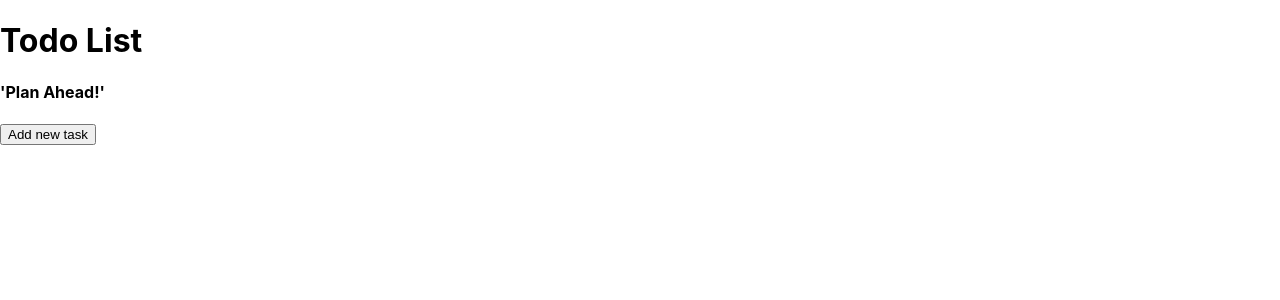
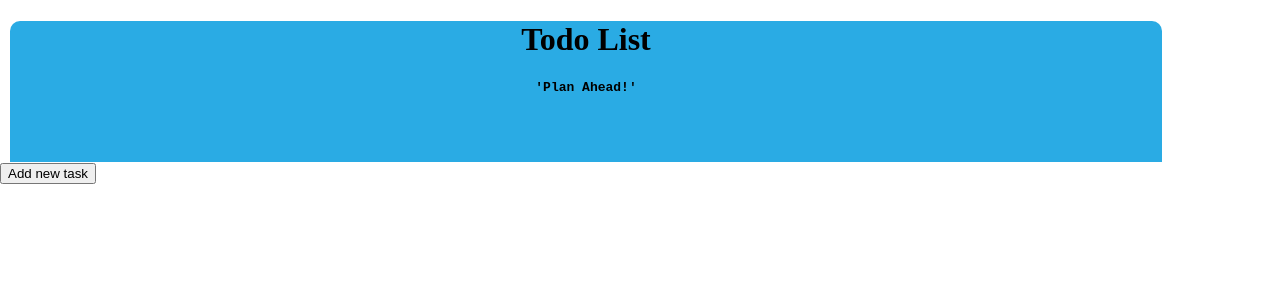
Before and after one commit to Czekk/Todo-List-App, a React (Create React App) app: page / in a window 1280 px wide. Shown: the top 300 px of the page. Built offline with nearby package versions, Linux system fonts and the light colour scheme.

Commit message:
added css and components

```diff
--- a/src/App.js
+++ b/src/App.js
@@ -1,6 +1,8 @@
 import React, {Component} from 'react';
-import Task from './Components/Task/Task';
+import Task from './Components/Tasks/Task/Task';
+import Tasks from './Components/Tasks/Tasks';
 import TaskForm from './Components/TaskForm/TaskForm';
+import Header from './Components/Header/Header';
 
 class App extends Component {
   state= {
@@ -80,7 +82,7 @@ class App extends Component {
       <div>
         {this.state.tasks.map(task => {
           return (
-            <Task title= {task.title}
+            <Tasks title= {task.title}
             desc= {task.description}
             delete= {this.deleteTaskHandler}
             date= {task.date}
@@ -98,11 +100,7 @@ class App extends Component {
 
     return (
       <div className="App">
-        <header>
-          <h1>Todo List</h1>
-          <h4>'Plan Ahead!'</h4>
-        </header>
-
+        <Header/>
         <body>
            {tasks}
            {taskForm}
--- /dev/null
+++ b/src/Components/Header/Header.css
@@ -0,0 +1,19 @@
+.headerCon {
+    background-color: #2AABE4;
+    border-radius: 10px 10px 0 0;
+    margin: 10px 10px 0px 10px;
+    padding-bottom: 50px;
+    width: 90%;
+}
+
+h1 {
+    text-align: center;
+    font-family: cursive;
+    font-weight: bolder;
+}
+
+h4 {
+    text-align: center;
+    font-family: monospace;
+    font-weight:bold;
+}
--- /dev/null
+++ b/src/Components/Header/Header.js
@@ -0,0 +1,12 @@
+import React from 'react';
+import './Header.css';
+
+const header = ()=> {
+   return (
+    <div className='headerCon'>
+        <h1>Todo List</h1>
+        <h4>'Plan Ahead!'</h4>
+    </div>
+   );
+}
+export default header;
--- a/src/Components/TaskForm/TaskForm.css
+++ b/src/Components/TaskForm/TaskForm.css
@@ -1,7 +1,7 @@
 .formContainer {
-    background-color: linen;
-    border-radius: 10px;
-    margin: 10px;
+    background-color: #9DC8E4;
+    border-radius: 0 0 10px 10px;
+    margin: 0 10px 10px 10px;
     padding-bottom: 50px;
     float:center;
     width: 90%;
--- /dev/null
+++ b/src/Components/Tasks/Tasks.js
@@ -0,0 +1,22 @@
+import React from 'react';
+import Task from './Task/Task';
+
+const tasks = (probs) => {
+    <div>
+        {this.state.tasks.map(task => {
+          return (
+            <Task title= {task.title}
+            desc= {task.description}
+            delete= {this.deleteTaskHandler}
+            date= {task.date}
+            time= {task.time}
+            id = {task.id} />
+          )
+          })
+        }
+        <button onClick= {this.showTaskFormHandler}> Add new task </button>
+      </div>
+
+}
+
+export default tasks;
```
Also changed, not shown: src/Components/Tasks/Task/Task.js (renamed from src/Components/Task/Task.js).
